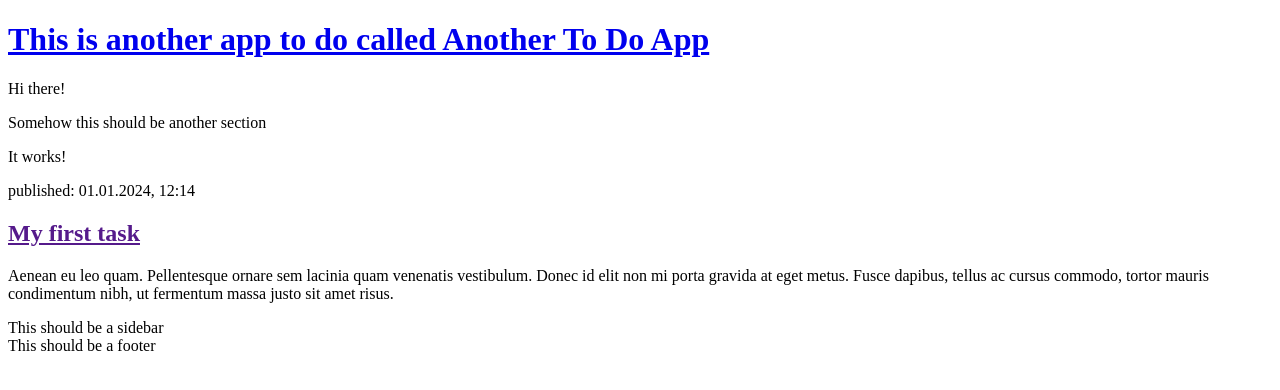
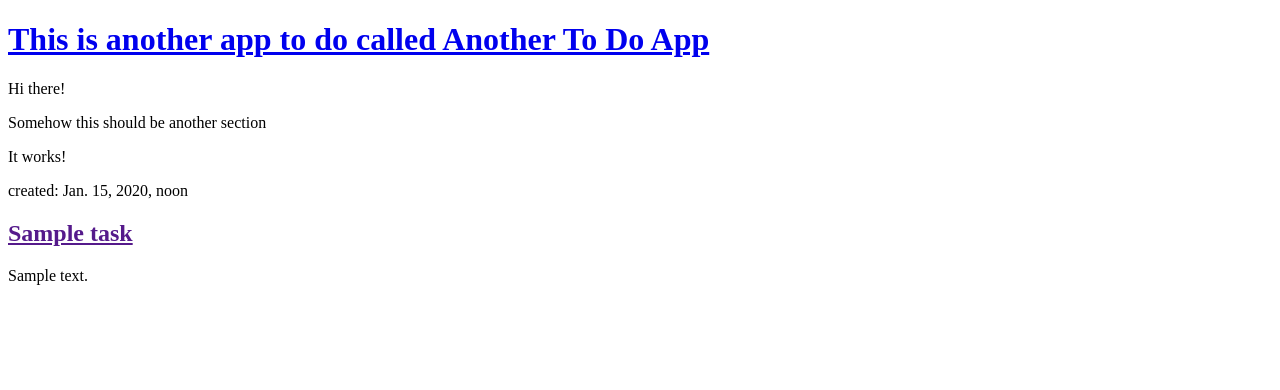
Before and after one commit to jaromantuka/my-first-not-blog, a Django app: template tasks/templates/tasks/task_list.html in a window 1280 px wide. Shown: the top 390 px of the page. Run offline with Django 3.2, Linux system fonts and the light colour scheme; the template is opened without the code that fills it: values that come from a table or form of the project are taken from there, others are empty; tables that the repository leaves empty hold one stand-in row (values such as "Sample post").

Commit message:
Modified templates to display unfinished tasks from database.

```diff
--- a/tasks/models.py
+++ b/tasks/models.py
@@ -6,7 +6,7 @@ from django.utils import timezone
 class Task(models.Model):
     author = models.ForeignKey(settings.AUTH_USER_MODEL, on_delete=models.CASCADE)
     title = models.CharField(max_length=200)
-    descrition = models.TextField()
+    description = models.TextField()
     created_date = models.DateTimeField(default=timezone.now)
     done_date = models.DateTimeField(blank=True, null=True)
 
--- a/tasks/templates/tasks/task_list.html
+++ b/tasks/templates/tasks/task_list.html
@@ -14,14 +14,15 @@
 
         <p>It works!</p></section>
 
-         <article>
-            <time>published: 01.01.2024, 12:14</time>
-            <h2><a href="">My first task</a></h2>
-            <p>Aenean eu leo quam. Pellentesque ornare sem lacinia quam venenatis vestibulum. Donec id elit non mi porta gravida at eget metus. Fusce dapibus, tellus ac cursus commodo, tortor mauris condimentum nibh, ut fermentum massa justo sit amet risus.</p>
-        </article>
+
+        {% for task in tasks %}
+            <article>
+             <time>created: {{ task.created_date }}</time>
+            <h2><a href="">{{ task.title }}</a></h2>
+            <p>{{ task.description|linebreaksbr }}</p>
+             </article>
+        {% endfor %}
 
 
-        <aside>This should be a sidebar </aside>
-        <footer>This should be a footer</footer>
     </body>
 </html>
--- a/tasks/views.py
+++ b/tasks/views.py
@@ -1,6 +1,8 @@
 from django.shortcuts import render
-
+from django.utils import timezone
+from .models import Task
 # Create your views here.
 
 def task_list(request):
-    return render(request, 'tasks/task_list.html', {})
+    tasks = Task.objects.filter(done_date__isnull=True).order_by('created_date')
+    return render(request, 'tasks/task_list.html', {'tasks': tasks})
```
Also changed, not shown: tasks/migrations/0002_rename_descrition_task_description.py (added).
